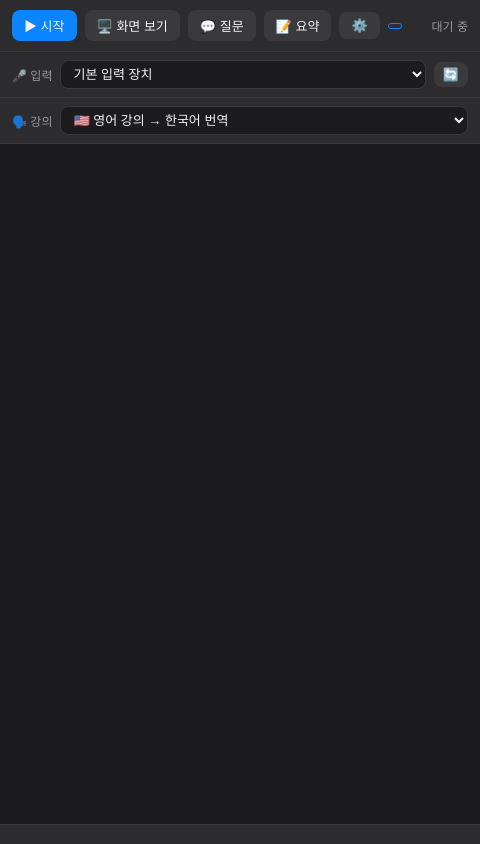
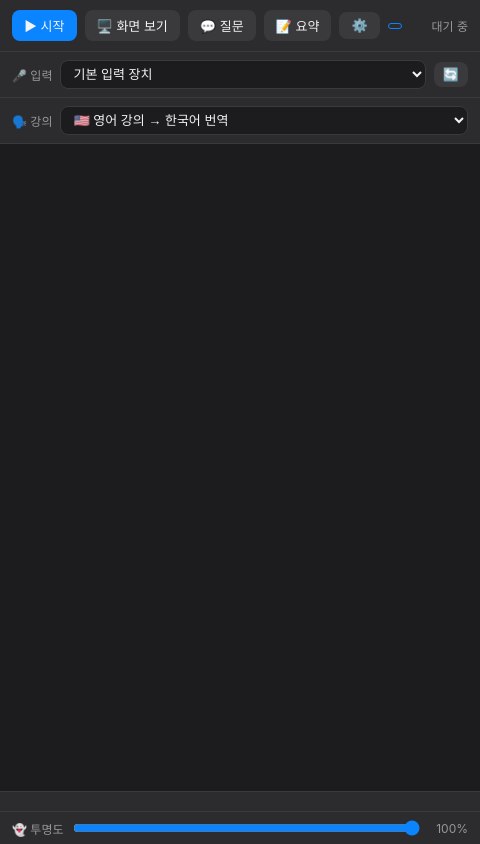
Before and after one commit to pmspms2000/assiedu, an Electron app: page src/renderer/index.html in a window 480 px wide. Drawn offline with Linux system fonts and the light colour scheme.

Commit message:
feat: 하단 투명도 슬라이더 — 창을 반투명하게 해 강의 화면 가림 최소화

```diff
--- a/src/main.js
+++ b/src/main.js
@@ -138,6 +138,12 @@ ipcMain.handle("open-settings", () => createSettingsWindow());
 ipcMain.handle("open-external", (_e, url) => {
   if (/^https?:\/\//.test(url || "")) shell.openExternal(url);
 });
+
+// 요청한 창의 투명도 조절(강의 화면이 비쳐 보이게)
+ipcMain.handle("set-opacity", (e, v) => {
+  const w = BrowserWindow.fromWebContents(e.sender);
+  if (w) w.setOpacity(Math.max(0.2, Math.min(1, Number(v) || 1)));
+});
 ipcMain.handle("get-settings", () => ({
   ...settings.publicView(),
   cliAvailable: ai.cliAvailable(),
--- a/src/preload.js
+++ b/src/preload.js
@@ -7,6 +7,8 @@ contextBridge.exposeInMainWorld("api", {
   setSettings: (payload) => ipcRenderer.invoke("set-settings", payload),
   openSettings: () => ipcRenderer.invoke("open-settings"),
   openExternal: (url) => ipcRenderer.invoke("open-external", url),
+  // 이 창의 투명도 조절 (0~1)
+  setOpacity: (v) => ipcRenderer.invoke("set-opacity", v),
   onSettingsChanged: (cb) =>
     ipcRenderer.on("settings-changed", (_e, view) => cb(view)),
   // payload: { text }
--- a/src/renderer/index.html
+++ b/src/renderer/index.html
@@ -47,6 +47,12 @@
 
     <div id="interim" class="interim"></div>
 
+    <div id="opacitybar" title="창을 반투명하게 만들어 강의 화면이 비쳐 보이게 합니다">
+      <span class="op-label">👻 투명도</span>
+      <input id="opacity" type="range" min="30" max="100" value="100" step="5" />
+      <span id="opacityVal">100%</span>
+    </div>
+
     <script src="config.js"></script>
     <script type="module" src="renderer.js"></script>
   </body>
--- a/src/renderer/renderer.js
+++ b/src/renderer/renderer.js
@@ -20,6 +20,8 @@ const refreshBtn = document.getElementById("refreshDevices");
 const langSelect = document.getElementById("langSelect");
 const visionBtn = document.getElementById("visionBtn");
 const chatBtn = document.getElementById("chatBtn");
+const opacity = document.getElementById("opacity");
+const opacityVal = document.getElementById("opacityVal");
 
 // 현재 AI 제공자 상태(설정에서 옴): "free" | "anthropic" | "openai" | "cli"
 const state = { provider: "free" };
@@ -302,6 +304,11 @@ refreshBtn.onclick = refreshDevices;
 visionBtn.onclick = toggleVision;
 chatBtn.onclick = () => window.api.openChat(); // 질문은 별도 창에서
 settingsBtn.onclick = () => window.api.openSettings();
+opacity.addEventListener("input", () => {
+  const pct = Number(opacity.value);
+  opacityVal.textContent = pct + "%";
+  window.api.setOpacity(pct / 100);
+});
 navigator.mediaDevices.addEventListener("devicechange", refreshDevices);
 
 setStatus("대기 중");
--- a/src/renderer/styles.css
+++ b/src/renderer/styles.css
@@ -208,6 +208,31 @@ body.chatwin #chatLog {
   padding: 8px 10px;
   font-size: 14px;
 }
+/* 하단 투명도 슬라이더 */
+#opacitybar {
+  display: flex;
+  align-items: center;
+  gap: 8px;
+  padding: 6px 12px;
+  background: #2c2c2e;
+  border-top: 1px solid #3a3a3c;
+}
+.op-label {
+  font-size: 12px;
+  color: #98989d;
+  white-space: nowrap;
+}
+#opacity {
+  flex: 1;
+  accent-color: #0a84ff;
+}
+#opacityVal {
+  font-size: 12px;
+  color: #98989d;
+  width: 38px;
+  text-align: right;
+}
+
 /* 설정 창 */
 #settingsBody {
   padding: 14px;
```
